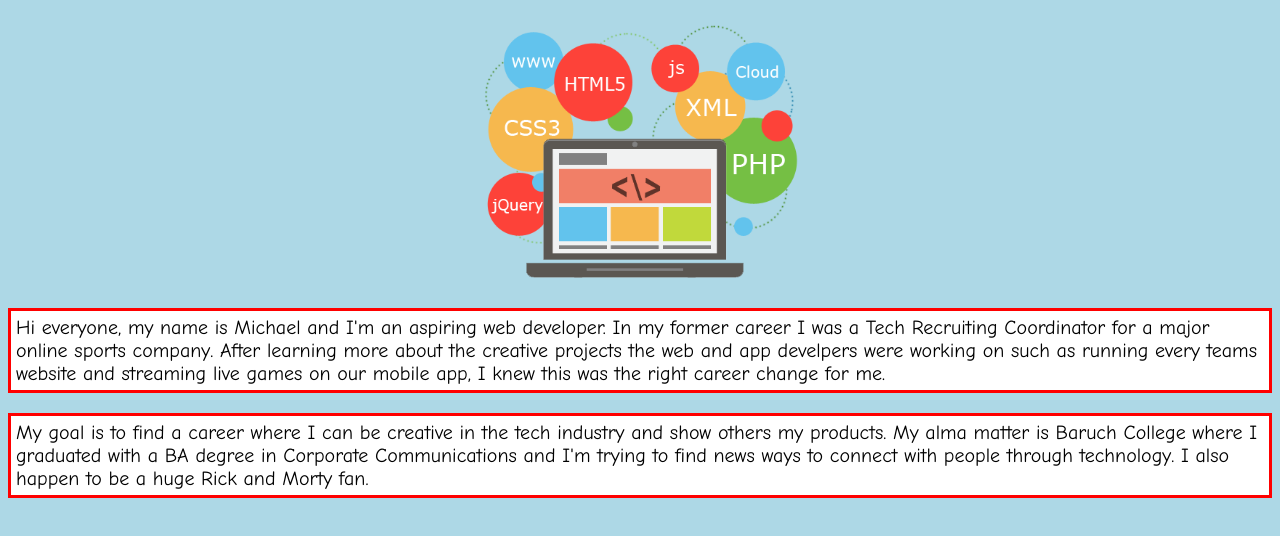
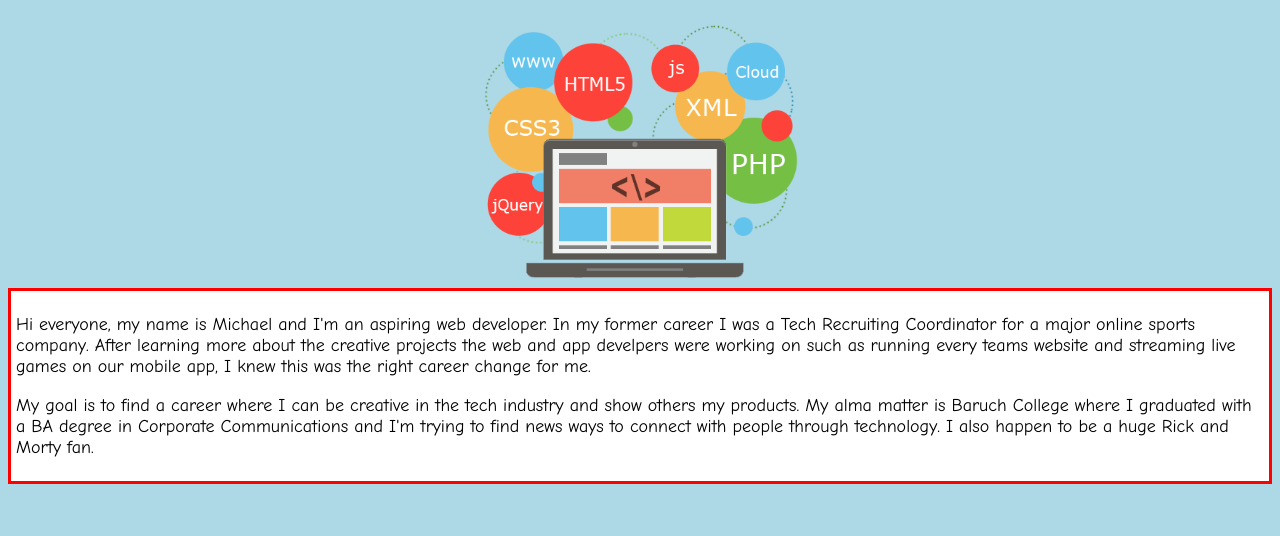
Before and after one commit to mlagajino/personalpage, a plain HTML site: page index.html in a window 1280 px wide. Shown: the part 146-682 px from the top of the page. Drawn offline with Linux system fonts and the light colour scheme.

Commit message:
Change borders on About Me page

```diff
--- a/index.html
+++ b/index.html
@@ -15,7 +15,9 @@
 
 	<h1>Hi! I'm Michael Lagajino. Look at me!</h1>
 	<img src="web dev.png">
-	<p class="intro">Hi everyone, my name is Michael and I'm an aspiring web developer. In my former career I was a Tech Recruiting Coordinator for a major online sports company. After learning more about the creative projects the web and app develpers were working on such as running every teams website and streaming live games on our mobile app, I knew this was the right career change for me.</p>
-	<p class="text">My goal is to find a career where I can be creative in the tech industry and show others my products. My alma matter is Baruch College where I graduated with a BA degree in Corporate Communications and I'm trying to find news ways to connect with people through technology. I also happen to be a huge Rick and Morty fan.</p>
+	<div class="text">
+		<p>Hi everyone, my name is Michael and I'm an aspiring web developer. In my former career I was a Tech Recruiting Coordinator for a major online sports company. After learning more about the creative projects the web and app develpers were working on such as running every teams website and streaming live games on our mobile app, I knew this was the right career change for me.</p>
+		<p>My goal is to find a career where I can be creative in the tech industry and show others my products. My alma matter is Baruch College where I graduated with a BA degree in Corporate Communications and I'm trying to find news ways to connect with people through technology. I also happen to be a huge Rick and Morty fan.</p>
+	</div>
 </body>
 </html>
--- a/style.css
+++ b/style.css
@@ -12,10 +12,6 @@ h1:hover {
 	background-color: yellow;
 }
 
-p:hover {
-	background-color: yellow;
-}
-
 html, body {
 	background-color: lightblue;
 }
@@ -27,26 +23,19 @@ img {
 	padding: 10px;
 }
 
-.intro {
-	font-size: 20px;
-	padding: 5px;
-	border-style: solid;
-	border-color: red;
-	color: black;
-	background-color: white;
-	font-family: "Comic Sans MS", serif;
-	text-align: left;
-}
-
 .text {
 	border-style: solid;
 	border-color: red;
-	font-size: 20px;
+	font-size: 18px;
 	padding: 5px;
 	font-family: "Comic Sans MS", serif;
 	color: black;
 	background-color: white;
 	text-align: left;
+}
+
+.text:hover {
+	background-color: yellow;
 }
 
 .pic {
@@ -115,7 +104,7 @@ li {
 }
 
 .contact {
-	font-size: 20px;
+	font-size: 18px;
 	padding: 10px;
 	border-style: solid;
 	border-color: red;
```
